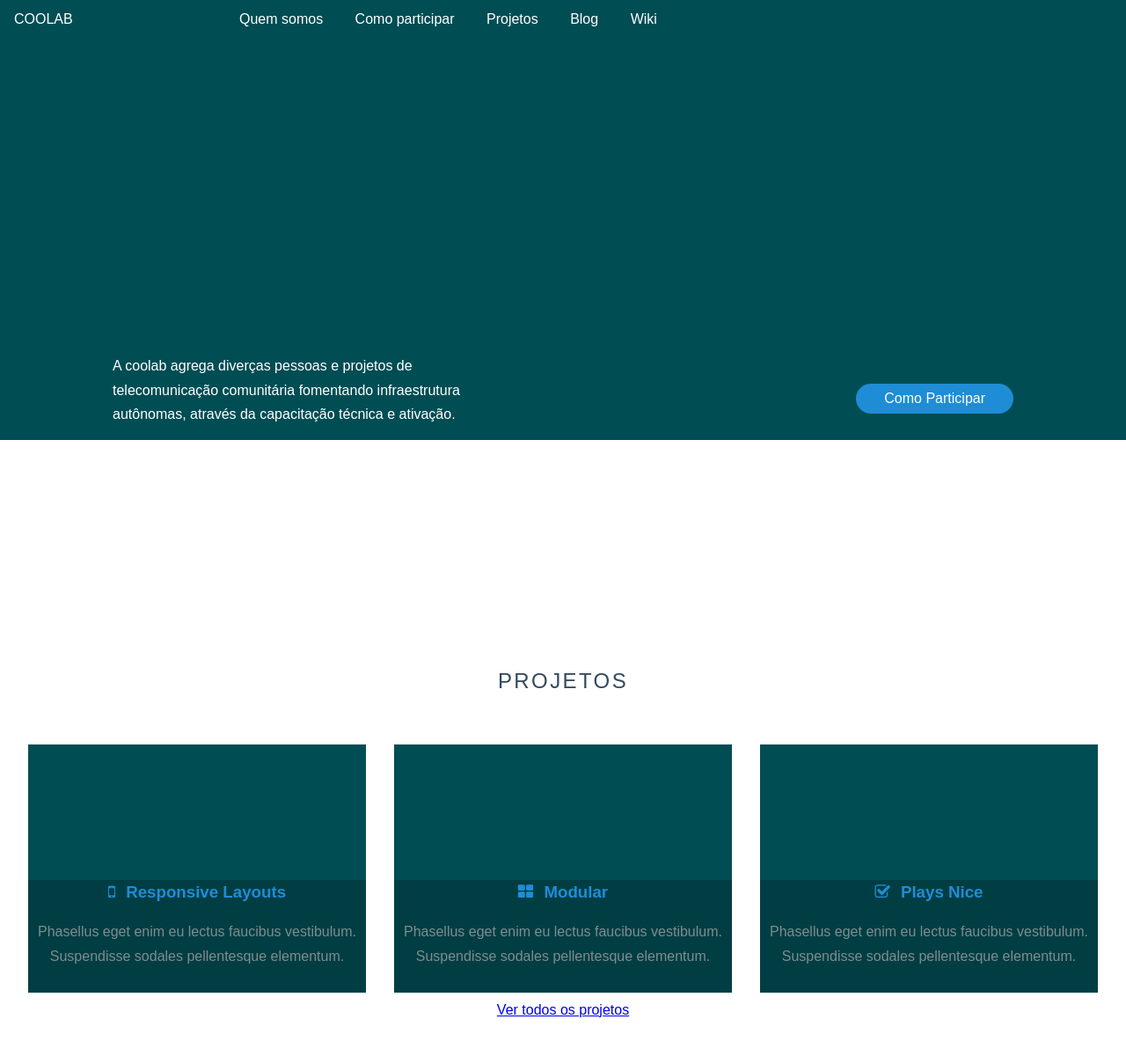
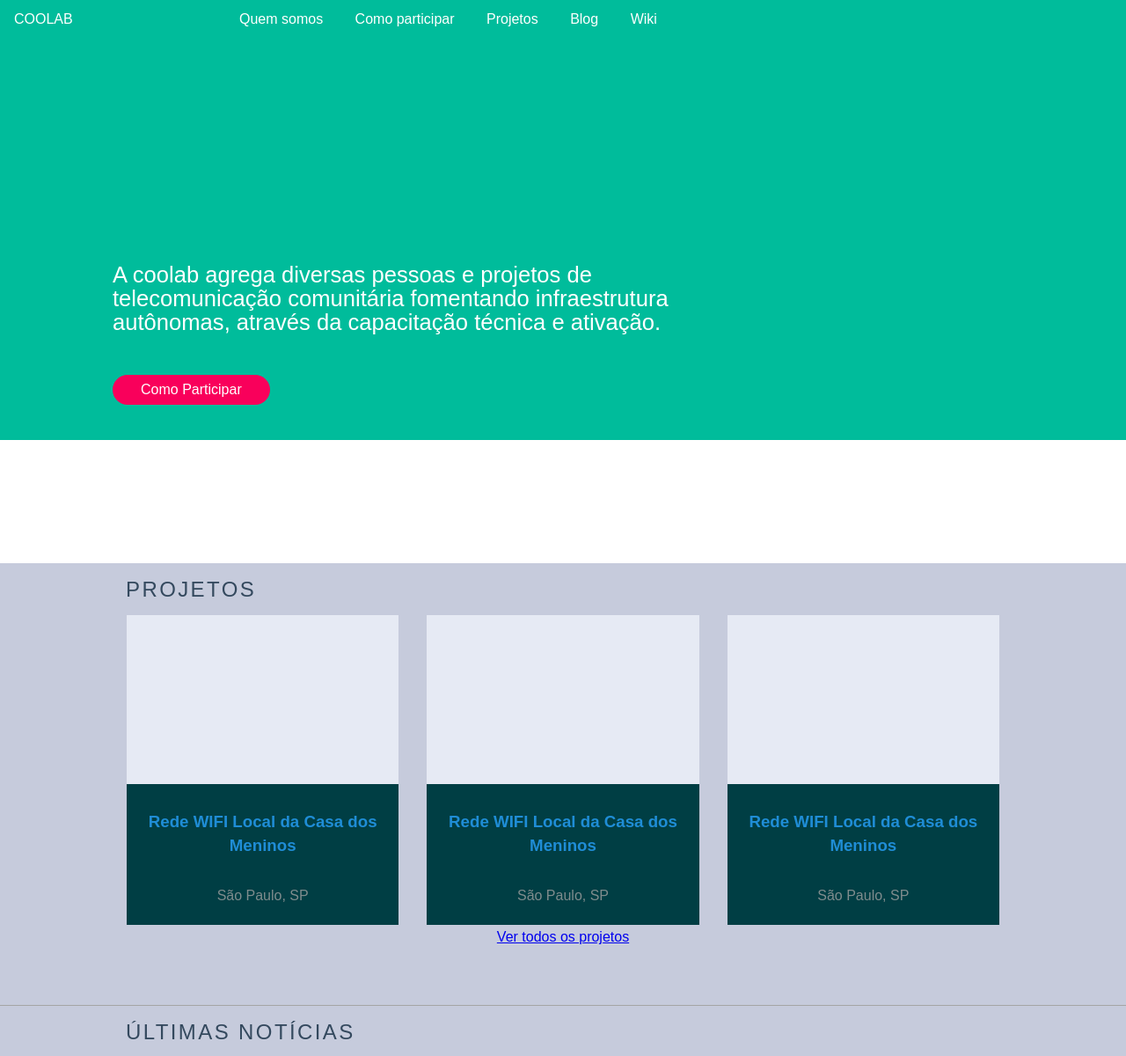
Before and after one commit to coolabnet/site, a PHP site: page / in a window 1280 px wide. Shown: the top 1200 px of the page at 88% size. Run offline with PHP 8.4, Linux system fonts and the light colour scheme; some libraries are stand-ins or nearby versions.

Commit message:
Ajustando apresentação de noticias na home e trocando paleta de cores.

```diff
--- a/css/folha.css
+++ b/css/folha.css
@@ -1,7 +1,7 @@
 .home-menu{background-color: #004D54; box-shadow:none;}
 .home-menu ul{float: none;}
 .pure-menu-disabled, .pure-menu-heading, .pure-menu-link{color: #fff;}
-div#menu{width: 100%; position: fixed; z-index: 2000; background-color: #004D54; height: 2.6em; }
+div#menu{width: 100%; position: fixed; z-index: 2000; background-color: #00bc9b; height: 2.6em; }
 /*#coola-top-menu{overflow: hidden;}*/
 .custom-wrapper {
     background-color: #ffd390;
@@ -14,7 +14,7 @@ div#menu{width: 100%; position: fixed; z-index: 2000; background-color: #004D54;
     -ms-transition: height 0.5s;
     transition: height 0.5s;
 }
-
+.content-wrapper{top: 80%; background-color: #c6cbdc;}
 .custom-wrapper.open {
     height: 14em;
 }
@@ -84,16 +84,29 @@ div#menu{width: 100%; position: fixed; z-index: 2000; background-color: #004D54;
 
 a#coolab-logo{float: left;}
 /*.splash-container{background-color: #004D54; height: 700px; position: unset;}*/
-div#coolab-video{position: relative;height: 500px; background: #004D54; }
+div#coolab-video{position: relative;height: 500px; background: #00bc9b; }
 div#coolab-video div#legenda{position: absolute; bottom: 0; left: 0; width: 100%; padding-right: 10%;padding-left: 10%; color: white;}
-div#coolab-video div#legenda p{float: left;}
-div#coolab-video div#legenda a{float:right; margin-top: 50px; border-radius: 25px;}
+div#coolab-video div#legenda p{font-size: 1.6em;}
+div#coolab-video div#legenda a.pure-button{margin-top: 20px; border-radius: 25px;margin-bottom: 40px;background-color: #f9005b;}
 
-div.projeto{width: 100%; height: 16em;background: #004D54; }
-div.projeto div.descricao{height: 50%; position: relative; top:60%; width: 100%; background-color: #003E44;}
-div#coolab-noticias{background: #3E444F;}
-div#coolab-info{background: #004D54; }
+div#coolab-projetos{padding-right: 10%; padding-left: 10%;}
+div#coolab-projetos h2:first-child{text-align: left; margin:0;margin-left: 15px;}
+div.projeto{width: 100%; height: 20em;background: #e6eaf4; }
+
+div.projeto div.descricao{height: 50%; position: relative; top:60%; width: 100%; background-color: #003E44; padding: 10px;}
+div.projeto div.descricao h3{margin-bottom: 30px;}
+div.projeto div.descricao p{margin: 0;}
+div#coolab-noticias{background: #c6cbdc;border-top: 1px solid #a5a5a5; padding-left: 10%; padding-right: 10%;}
+div#coolab-noticias h2:first-child{ text-align: left; margin: 0 0 0 15px; }
+div#coolab-noticias div.noticia{width: 100%;background: #e6eaf4; height: 29em;}
+div#coolab-noticias div.noticia img{width: 100%;}
+div#coolab-noticias div.noticia h3{color: #00bc9b;}
+div#coolab-noticias div.noticia p.data-noticia{font-weight: bold; color: #3e444f}
+
+div#coolab-noticias div.noticia div.descricao{padding: 10px; }
+div#coolab-info{background: #00bc9b; }
 form#newsletter{text-align: left;}
+div.footer{background-color:#23293b;}
 div#coolab-footer div:first-child{margin-bottom: 25px;}
 div#coolab-footer ul{padding: 0;}
 div#coolab-footer ul li{float: left; margin-left: 10px;list-style: none;}
--- a/index.html
+++ b/index.html
@@ -51,25 +51,24 @@
          </div>
     <div id="coolab-video">
         <div id="legenda">
-            <p>A coolab agrega diverças pessoas e projetos de <br/> telecomunicação comunitária fomentando infraestrutura <br/> autônomas, através da capacitação técnica e ativação.</p>
+            <p>A coolab agrega diversas pessoas e projetos de <br/> telecomunicação comunitária fomentando infraestrutura <br/> autônomas, através da capacitação técnica e ativação.</p>
 
             <a class="pure-button" href="#">Como Participar</a>
         </div>
     </div>
 
     <div class="content-wrapper">
-        <div class="content" style="text-align:center;">
+        <div class="content" id ="coolab-projetos" style="text-align:center;">
             <h2 class="content-head is-center">Projetos</h2>
             <div class="pure-g">
                 <div class="l-box pure-u-1 pure-u-md-1-3 pure-u-lg-1-3">
                     <div class="projeto">
                       <div class="descricao">
                         <h3 class="content-subhead">
-                            <i class="fa fa-mobile"></i>
-                            Responsive Layouts
+                            Rede WIFI Local da Casa dos Meninos
                         </h3>
                         <p>
-                            Phasellus eget enim eu lectus faucibus vestibulum. Suspendisse sodales pellentesque elementum.
+                            São Paulo, SP
                         </p>
                       </div>
                     </div>
@@ -77,14 +76,11 @@
                 <div class="l-box pure-u-1 pure-u-md-1-3 pure-u-lg-1-3">
                     <div class="projeto">
                       <div class="descricao">
-
-
-                        <h3 class="content-subhead">
-                            <i class="fa fa-th-large"></i>
-                            Modular
+                         <h3 class="content-subhead">
+                            Rede WIFI Local da Casa dos Meninos
                         </h3>
                         <p>
-                            Phasellus eget enim eu lectus faucibus vestibulum. Suspendisse sodales pellentesque elementum.
+                            São Paulo, SP
                         </p>
                       </div>
                     </div>
@@ -92,57 +88,62 @@
                 <div class="l-box pure-u-1 pure-u-md-1-3 pure-u-lg-1-3">
                     <div class="projeto">
                         <div class="descricao">
+                          <h3 class="content-subhead">
+                            Rede WIFI Local da Casa dos Meninos
+                          </h3>
+                          <p>
+                            São Paulo, SP
+                          </p>
 
-
-                        <h3 class="content-subhead">
-                            <i class="fa fa-check-square-o"></i>
-                            Plays Nice
-                        </h3>
-                        <p>
-                            Phasellus eget enim eu lectus faucibus vestibulum. Suspendisse sodales pellentesque elementum.
-                        </p>
                         </div>
                     </div>
                 </div>
 
             </div>
-            <a href="#" style="display:inline-block;"><p>Ver todos os projetos</p><a>
+            <a href="#" style="display:inline-block;"><p>Ver todos os projetos</p></a>
         </div>
         <div class="content" id="coolab-noticias">
-            <h2 class="content-head is-center">Ultimas Noticias</h2>
+            <h2 class="content-head is-center">Últimas Notícias</h2>
 
             <div class="pure-g">
                 <div class="l-box pure-u-1 pure-u-md-1-3 pure-u-lg-1-3">
-                    <div class="projeto">
-                        <h3 class="content-subhead">
-                    <i class="fa fa-mobile"></i>
-                    Responsive Layouts
-                </h3>
+                    <div class="noticia">
+                      <div class="descricao">
+
+                        <h3 class="content-subhead">Coolab Camp - Redes Livres Mão na Massa</h3>
+                        <p class="data-noticia">18 de Janeiro de 2018</p>
                         <p>
                             Phasellus eget enim eu lectus faucibus vestibulum. Suspendisse sodales pellentesque elementum.
+                            Phasellus eget enim eu lectus faucibus vestibulum. Suspendisse sodales pellentesque elementum.
+                            Phasellus eget enim eu lectus faucibus vestibulum. Suspendisse sodales pellentesque elementum.
+                            Suspendisse sodales pellentesque.
                         </p>
+                      </div>
                     </div>
                 </div>
                 <div class="l-box pure-u-1 pure-u-md-1-3 pure-u-lg-1-3">
-                    <div class="projeto">
-                        <h3 class="content-subhead">
-                    <i class="fa fa-th-large"></i>
-                    Modular
-                </h3>
-                        <p>
-                            Phasellus eget enim eu lectus faucibus vestibulum. Suspendisse sodales pellentesque elementum.
-                        </p>
+                    <div class="noticia">
+                        <img src="img/noticias/foto2.png" alt="Coolab na Battle Mesh"/>
+                        <div class="descricao">
+                          <h3 class="content-subhead">Estivemos na Re:publica e no GIG</h3>
+                          <p class="data-noticia">18 de Janeiro de 2018</p>
+                          <p>
+                              Phasellus eget enim eu lectus faucibus vestibulum. Suspendisse.
+                          </p>
+                        </div>
                     </div>
                 </div>
                 <div class="l-box pure-u-1 pure-u-md-1-3 pure-u-lg-1-3">
-                    <div class="projeto">
-                        <h3 class="content-subhead">
-                    <i class="fa fa-check-square-o"></i>
-                    Plays Nice
-                </h3>
-                        <p>
-                            Phasellus eget enim eu lectus faucibus vestibulum. Suspendisse sodales pellentesque elementum.
-                        </p>
+                    <div class="noticia">
+                        <img src="img/noticias/foto1.png" alt="Coolab na Battle Mesh"/>
+                        <div class="descricao">
+                          <h3 class="content-subhead">Coolab na Battle Mesh</h3>
+                          <p class="data-noticia">18 de Janeiro de 2018</p>
+                          <p>
+                              Phasellus eget enim eu lectus faucibus vestibulum. Suspendisse sodales pellentesque elementum.
+                          </p>
+
+                        </div>
 
                     </div>
                 </div>
```
